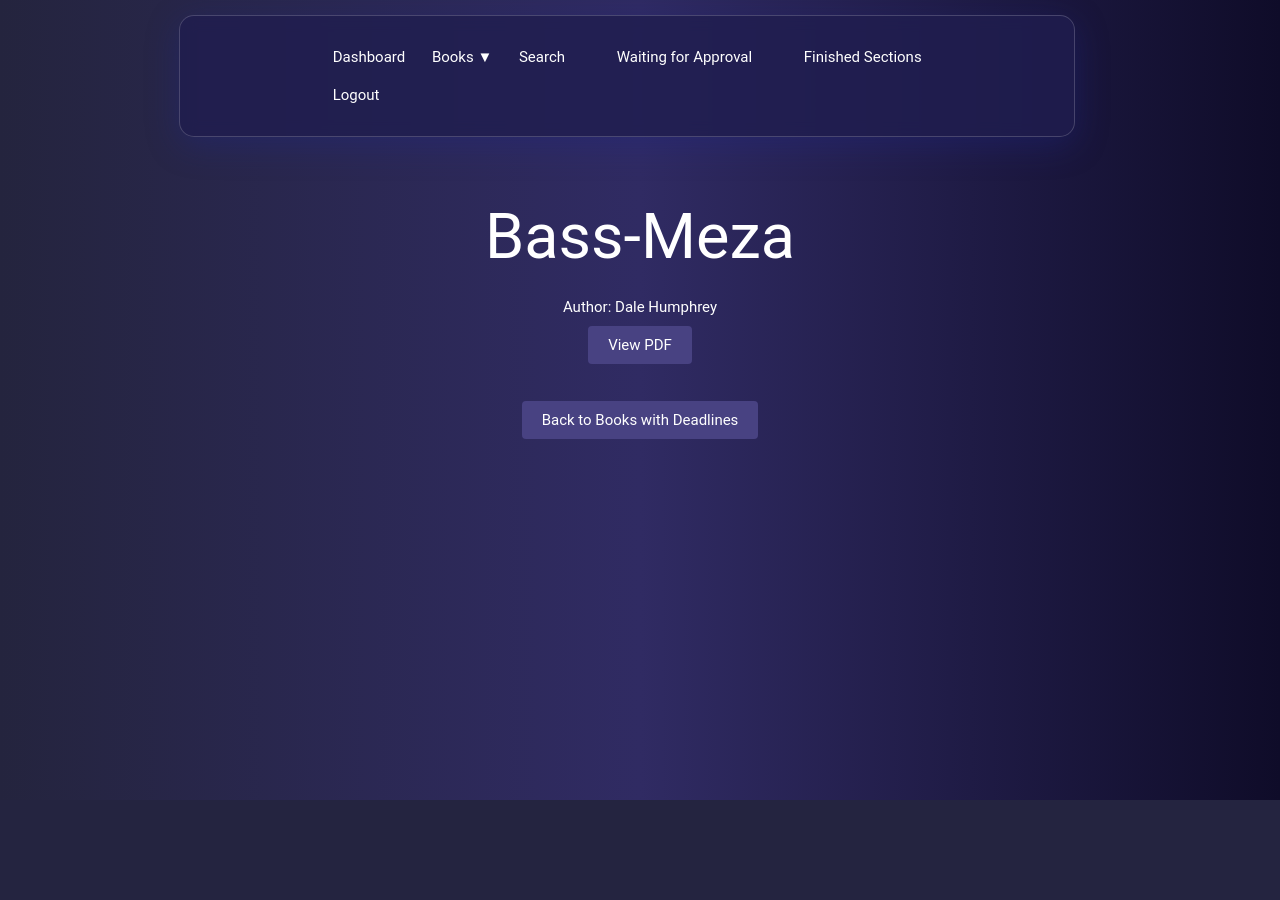
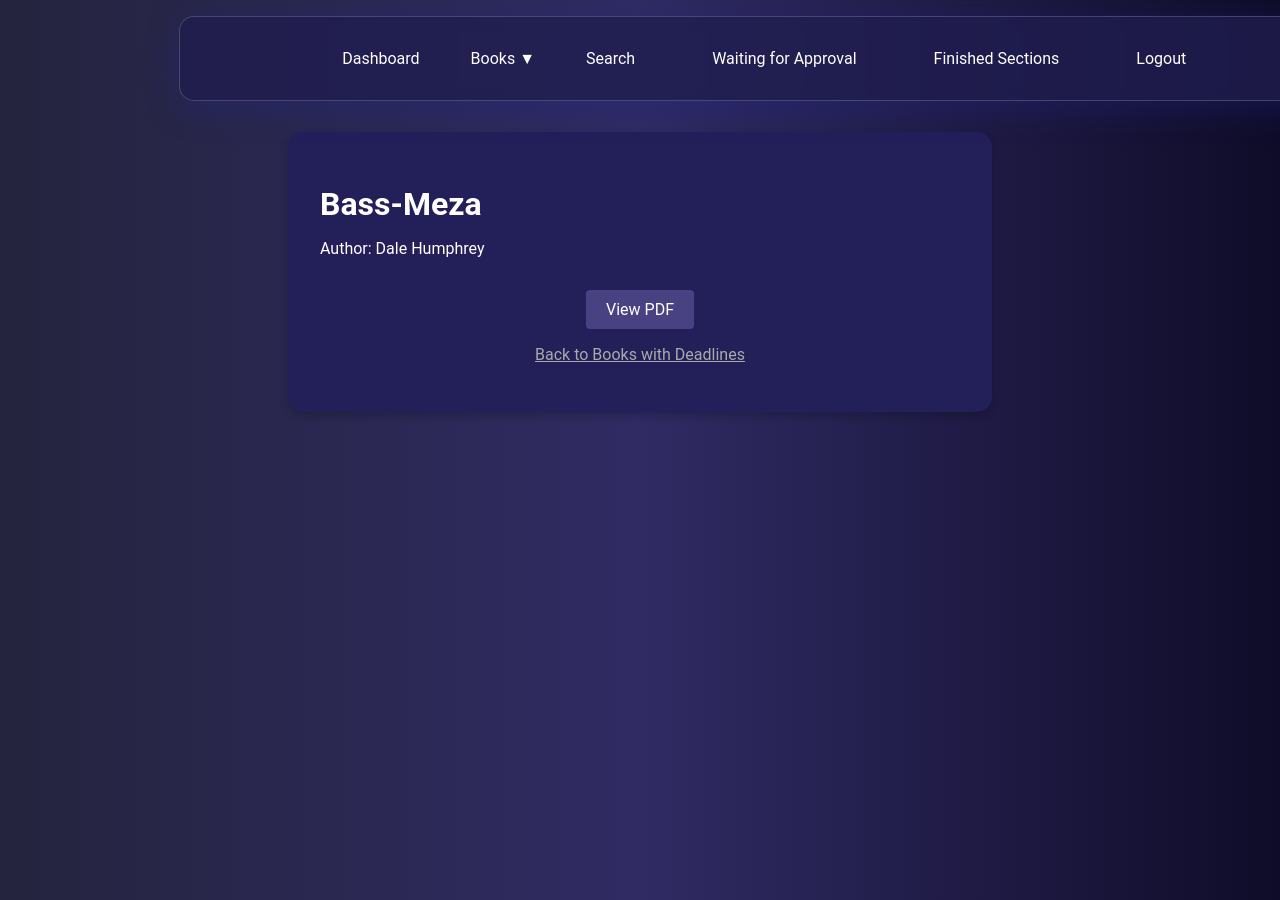
Before and after one commit to 51Hypers/AppDevProject---I, a Flask app: page /books/view/1 in a window 1280 px wide. Before the commit the page ends 800 px from the top, so only its background shows below. Run offline with Flask 3, Linux system fonts and the light colour scheme; a user stored in the database is signed in.

Commit message:
view_book CSS

```diff
--- a/templates/books/view_book.html
+++ b/templates/books/view_book.html
@@ -3,80 +3,82 @@
 <head>
     <meta charset="UTF-8">
     <title>{{ book.name }}</title>
-    <link rel="stylesheet" href="https://cdnjs.cloudflare.com/ajax/libs/materialize/1.0.0/css/materialize.min.css">
     <style>
         body {
             background: linear-gradient(to right, #24243e, #302b63, #0f0c29);
             color: white;
             font-family: 'Roboto', sans-serif;
             margin: 0;
-            padding: 100px 0;
+            padding-top: 100px; /* Adjusted padding to avoid navbar overlap */
             display: flex;
             flex-direction: column;
             align-items: center;
-            min-height: 10vh;
+            min-height: 100vh;
         }
 
-        h1, p {
-            text-align: center;
+        .content {
+            padding: 2rem;
+            background-color: #231f59;
+            border-radius: 15px;
+            margin-top: 2rem; /* Space from the navbar */
+            width: 50%; /* Or any other width you prefer */
+            box-shadow: 0 4px 8px rgba(0, 0, 0, 0.2); /* Optional shadow for depth */
         }
 
-        a {
+        h1 {
+            margin-bottom: 1rem;
+        }
+
+        p {
+            margin-bottom: 2rem;
+        }
+
+        a.btn {
             background-color: #484282;
             color: white;
             padding: 10px 20px;
-            margin: 20px 0;
             border-radius: 4px;
             text-decoration: none;
             transition: background-color 0.3s ease;
+            display: block; /* Make it block to have it on its own line */
+            width: fit-content; /* Fit to the size of the text */
+            margin: 0 auto; /* Center the button */
         }
 
-        a:hover {
+        a.btn:hover {
             background-color: #5a579e;
-            box-shadow: 0 4px 8px rgba(0, 0, 0, 0.2);
+            box-shadow: 0 12px 56px 0 rgba(0, 0, 0, 0.24),
+                        0 17px 50px 0 rgba(0, 0, 0, 0.19);
         }
 
-        .back-link {
-            margin-top: 20px;
-            display: inline-block;
+        a.back-link {
             background-color: transparent;
+            color: #AAA;
             padding: 0;
-            box-shadow: none;
             transition: color 0.3s ease;
+            display: block;
+            margin: 1rem auto;
+            width: fit-content;
         }
 
-        .back-link:hover {
-            background-color: transparent;
-            color: #AAA;
+        a.back-link:hover {
+            color: #CCC;
         }
 
-        body {
-            background: linear-gradient(to right, #24243e, #302b63, #0f0c29);
-            color: white;
-            font-family: 'Roboto', sans-serif;
-            margin: 0;
-            min-height: 100vh;
-            display: flex;
-            flex-direction: column;
-        }
-
-        /* Navbar styles */
         .navbar {
-            background-color: #302b63; /* Navbar fixed background */
+            background-color: #302b63;
             position: fixed;
             width: 100%;
             top: 0;
             z-index: 1000;
         }
 
-        /* Navbar links */
         .navbar a {
             color: white;
-            background-color: transparent; /* No background color for the buttons */
+            background-color: transparent;
             text-decoration: none;
         }
 
-        /* Ensuring navbar links do not change on hover */
         .navbar a:hover {
             color: white;
             background-color: transparent;
@@ -86,12 +88,12 @@
 <body>
     {% include 'dashboards/usernav.html' %}
 
-    <main style="padding-top: 60px;"> <!-- Added padding to avoid content being hidden behind the navbar -->
+    <div class="content">
         <h1>{{ book.name }}</h1>
         <p>Author: {{ book.author }}</p>
-        <p><a href="{{ url_for('print_pdf', filename=book.content.replace('\\', '/')) }}" target="_blank">View PDF</a></p><br>
-        <p><a href="{{ url_for('view_borrowed_books_with_deadlines') }}" target="_blank">Back to Books with Deadlines</a></p>
-    </main>
+        <a href="{{ url_for('print_pdf', filename=book.content.replace('\\', '/')) }}" target="_blank" class="btn">View PDF</a>
+        <a href="{{ url_for('view_borrowed_books_with_deadlines') }}" class="back-link">Back to Books with Deadlines</a>
+    </div>
 
     <script>
         window.addEventListener('DOMContentLoaded', (event) => {
```
